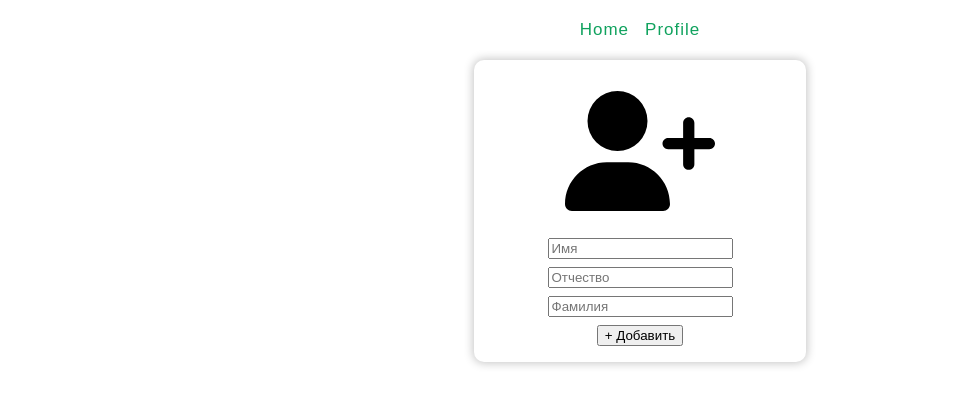
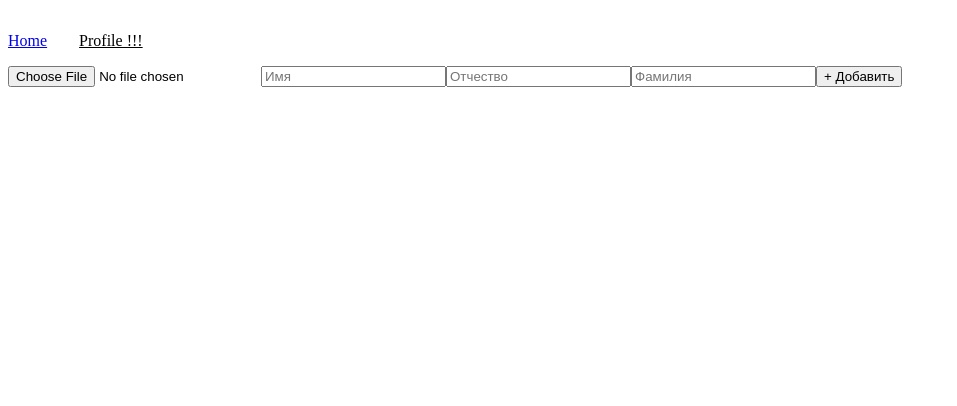
Before and after one commit to teaMasterAl/ProfileApp, a Vue app: page /profile in a window 1280 px wide. Shown: the top 406 px of the page, without its empty margins (0-957 px from the left). Built offline with nearby package versions, Linux system fonts and the light colour scheme.

Commit message:
Revert "Develop"

```diff
--- a/src/App.vue
+++ b/src/App.vue
@@ -1,42 +1,83 @@
 <template>
-  <nav class="menu">
-    <RouterLink class="menu__link" to="/">Home</RouterLink>
-    <RouterLink class="menu__link" to="/profile">Profile</RouterLink>
+  <nav>
+    <RouterLink to="/">Home</RouterLink>
+    <RouterLink to="/profile">Profile !!!</RouterLink>
   </nav>
   <RouterView />
 </template>
 
 <script setup>
 import { RouterLink, RouterView } from 'vue-router'
-import { onMounted } from 'vue'
-import { useProfileStore } from './stores/profile'
+import { onMounted } from "vue"
+import { useProfileStore } from "./stores/profile"
 
 const profileStore = useProfileStore()
 
-onMounted(() => {
+onMounted(()=>{
   profileStore.initProfile()
 })
 </script>
 
-<style>
-  body{
-    font-family: "PT Sans", "Arial", sans-serif;
-    margin: 0;
-  }
-  a{
-    text-decoration: none;
+<style scoped>
+header {
+  line-height: 1.5;
+  max-height: 100vh;
+}
+
+.logo {
+  display: block;
+  margin: 0 auto 2rem;
+}
+
+nav {
+  width: 100%;
+  font-size: 12px;
+  text-align: center;
+  margin-top: 2rem;
+}
+
+nav a.router-link-exact-active {
+  color: var(--color-text);
+}
+
+nav a.router-link-exact-active:hover {
+  background-color: transparent;
+}
+
+nav a {
+  display: inline-block;
+  padding: 0 1rem;
+  border-left: 1px solid var(--color-border);
+}
+
+nav a:first-of-type {
+  border: 0;
+}
+
+@media (min-width: 1024px) {
+  header {
+    display: flex;
+    place-items: center;
+    padding-right: calc(var(--section-gap) / 2);
   }
 
-  .menu{
+  .logo {
+    margin: 0 2rem 0 0;
+  }
+
+  header .wrapper {
     display: flex;
-    justify-content: center;
-    gap: 16px;
-    margin-bottom: 20px;
-    margin-top: 20px;
+    place-items: flex-start;
+    flex-wrap: wrap;
   }
-  .menu__link{
-    color: #10a25e;
-    font-size: 17px;
-    letter-spacing: 1px;
+
+  nav {
+    text-align: left;
+    margin-left: -1rem;
+    font-size: 1rem;
+
+    padding: 1rem 0;
+    margin-top: 1rem;
   }
+}
 </style>
--- a/src/kit/FileUpload.vue
+++ /dev/null
@@ -1,38 +0,0 @@
-<template>
-  <label class="upload">
-    <img v-if="modelValue" class="upload__image" :src="modelValue" alt="avatar">
-    <img v-else class="upload__image" src="@/assets/user-plus-solid.svg" alt="avatar default" />
-    <input @change="onFileSelected" type="file" class="upload__input" />
-  </label>
-</template>
-
-<script setup>
-import { defineProps, defineEmits } from 'vue'
-
-defineProps(['modelValue'])
-
-const emit = defineEmits(['update:modelValue'])
-
-const onFileSelected = (event) => {
-  const file = event.target.files[0]
-
-  const reader = new FileReader()
-  reader.readAsDataURL(file)
-
-  reader.onload = () => {
-    emit('update:modelValue', reader.result)
-  }
-}
-</script>
-
-<style scoped>
-.upload__image {
-  display: inline-block;
-  width: 150px;
-  height: 150px;
-  cursor: pointer;
-}
-.upload__input {
-  display: none;
-}
-</style>
--- a/src/stores/profile.js
+++ b/src/stores/profile.js
@@ -1,7 +1,8 @@
 import { defineStore } from 'pinia'
-import { ref } from 'vue'
+import { ref } from "vue";
 
 export const useProfileStore = defineStore('useProfileStore', () => {
+
   const imageSrc = ref('')
   const name = ref('')
   const patronymic = ref('')
@@ -30,4 +31,5 @@ export const useProfileStore = defineStore('useProfileStore', () => {
   }
 
   return { imageSrc, name, patronymic, surname, initProfile, saveProfile }
+
 })
--- a/src/views/HomeView.vue
+++ b/src/views/HomeView.vue
@@ -1,36 +1,27 @@
 <template>
-  <div class="profile">
-    <img
-     v-if="profileStore.imageSrc"
-     class="profile__image"
-     :src="profileStore.imageSrc" />
+  <div>
+    <img v-if="profileStore.imageSrc" :src="profileStore.imageSrc" />
     <div>
-      Имя: {{ profileStore.name }}
+      {{ profileStore.name }}
     </div>
     <div>
-      Отчесвто: {{ profileStore.patronymic }}
+      {{ profileStore.patronymic }}
     </div>
     <div>
-      Фамилия: {{ profileStore.surname }}
+      {{ profileStore.surname }}
     </div>
   </div>
 </template>
 
 <script setup>
+import { ref } from 'vue'
 import { useProfileStore } from '@/stores/profile'
 
 const profileStore = useProfileStore()
 </script>
 
 <style scoped>
-.profile{
-  background-color: #eee;
-  padding: 25px 31px;
-  border-radius: 10px;
-  max-width: 300px;
-  margin: 0 auto;
-}
-.profile__image {
+img {
   width: 100px;
   height: 100px;
 }
--- a/src/views/ProfileView.vue
+++ b/src/views/ProfileView.vue
@@ -1,6 +1,6 @@
 <template>
-  <div class="profile-add-form">
-    <FileUpload v-model="imageSrc" />
+  <div>
+    <input type="file" @change="onFileSelected" />
     <input type="text" placeholder="Имя" v-model="name" />
     <input type="text" placeholder="Отчество" v-model="patronymic" />
     <input type="text" placeholder="Фамилия" v-model="surname" />
@@ -11,7 +11,6 @@
 <script setup>
 import { ref } from 'vue'
 import { useProfileStore } from '@/stores/profile'
-import FileUpload from '@/kit/FileUpload.vue'
 
 const imageSrc = ref('')
 const name = ref('')
@@ -19,6 +18,17 @@ const patronymic = ref('')
 const surname = ref('')
 
 const profileStore = useProfileStore()
+
+const onFileSelected = (event) => {
+  const file = event.target.files[0]
+
+  const reader = new FileReader()
+  reader.readAsDataURL(file)
+
+  reader.onload = () => {
+    imageSrc.value = reader.result
+  }
+}
 
 const sendData = () => {
   const dataProfile = {
@@ -32,15 +42,8 @@ const sendData = () => {
 </script>
 
 <style scoped>
-.profile-add-form{
-  display: flex;
-  flex-direction: column;
-  align-items: center;
-  gap: 8px;
-  max-width: 300px;
-  margin: 0 auto;
-  border-radius: 10px;
-  box-shadow: 0px 0px 10px 1px #c4c4c4;
-  padding: 16px;
+img {
+  width: 100px;
+  height: 100px;
 }
 </style>
```
Also changed, not shown: src/assets/logo.svg (added), src/assets/user-plus-solid.svg (deleted).
